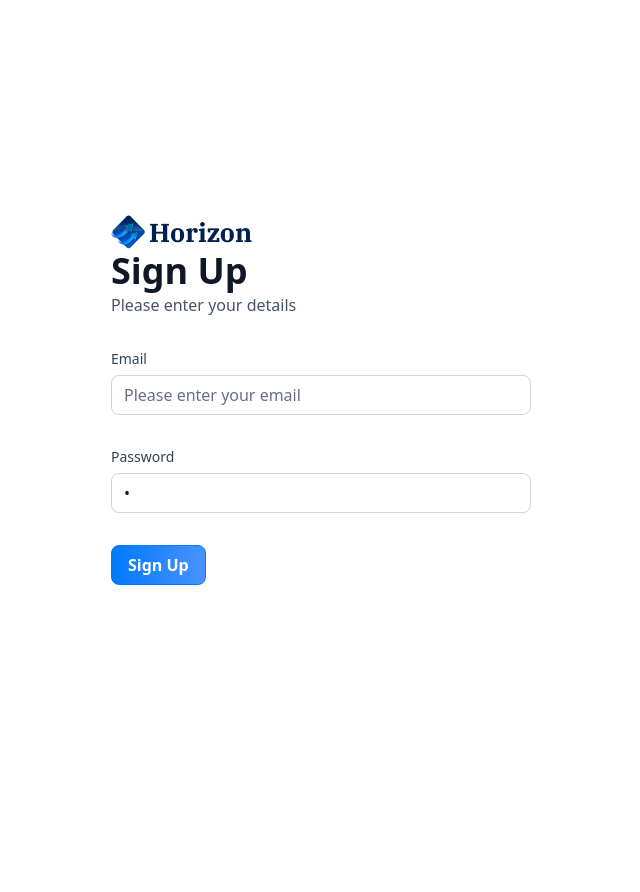
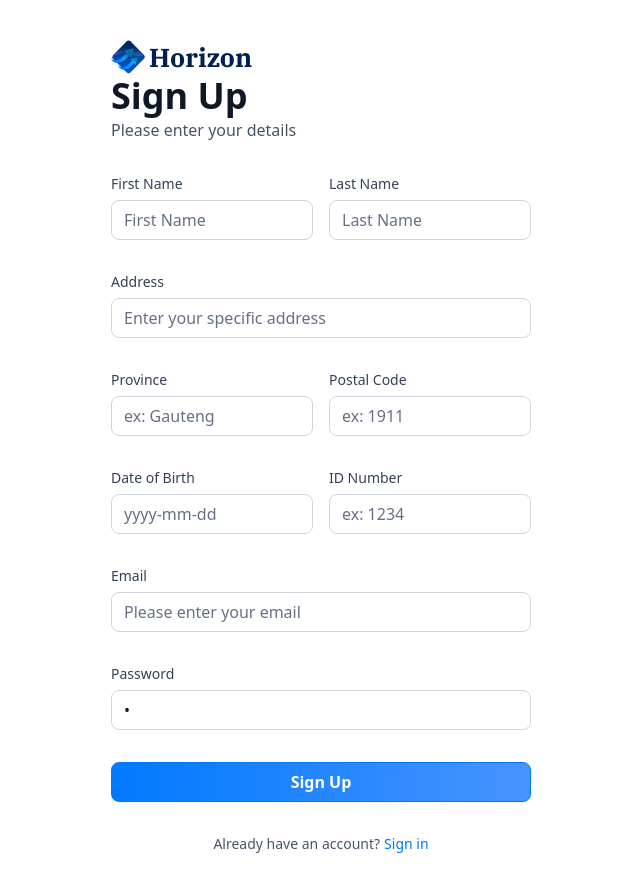
Before and after one commit to KatlegoMokale/banking, a Next.js app: page /sign-up in a window 1280 px wide. Shown: the whole page, without its empty margins (319-959 px from the left). Before the commit the page ends 800 px from the top, so only its background shows below. Built offline with nearby package versions, Linux system fonts and the light colour scheme.

Commit message:
Add Sign Up form

```diff
--- a/components/ui/AuthForm.tsx
+++ b/components/ui/AuthForm.tsx
@@ -1,13 +1,13 @@
-'use client';
-import Image from 'next/image'
-import Link from 'next/link'
-import React, { useState } from 'react'
+"use client";
+import Image from "next/image";
+import Link from "next/link";
+import React, { useState } from "react";
 
-import { z } from "zod"
-import { zodResolver } from "@hookform/resolvers/zod"
-import { useForm } from "react-hook-form"
+import { z } from "zod";
+import { zodResolver } from "@hookform/resolvers/zod";
+import { useForm } from "react-hook-form";
 
-import { Button } from "@/components/ui/button"
+import { Button } from "@/components/ui/button";
 import {
   Form,
   FormControl,
@@ -16,37 +16,38 @@
   FormItem,
   FormLabel,
   FormMessage,
-} from "@/components/ui/form"
-import { Input } from "@/components/ui/input"
-import CustomInput from './CustomInput';
-import { authFormSchema } from '@/lib/utils';
-import { Loader2 } from 'lucide-react';
+} from "@/components/ui/form";
+import { Input } from "@/components/ui/input";
+import CustomInput from "./CustomInput";
+import { authFormSchema } from "@/lib/utils";
+import { Loader2 } from "lucide-react";
 
 const formSchema = z.object({
-  email: z.string().email()
-})
+  email: z.string().email(),
+});
 
-
-const AuthForm = ({type}: {type: string}) => {
+const AuthForm = ({ type }: { type: string }) => {
   const [user, setUser] = useState(null);
   const [isLoading, setisLoading] = useState(false);
 
+  const formSchema = authFormSchema(type);
+
   // 1. Define your form.
-  const form = useForm<z.infer<typeof authFormSchema>>({
-    resolver: zodResolver(authFormSchema),
+  const form = useForm<z.infer<typeof formSchema>>({
+    resolver: zodResolver(formSchema),
     defaultValues: {
       email: "",
-      password:'0'
+      password: "0",
     },
-  })
+  });
 
   // 2. Define a submit handler.
-  function onSubmit(values: z.infer<typeof authFormSchema>) {
+  function onSubmit(values: z.infer<typeof formSchema>) {
     // Do something with the form values.
     // ✅ This will be type-safe and validated.
-    setisLoading(true)
-    console.log(values)
-    setisLoading(false)
+    setisLoading(true);
+    console.log(values);
+    setisLoading(false);
   }
 
   return (
@@ -78,30 +79,124 @@
         <div className="flex flex-col gap-4">{/* PlaidLink*/}</div>
       ) : (
         <>
+          <Form {...form}>
 
-          <Form {...form}>
-            <form onSubmit={form.handleSubmit(onSubmit)} className="space-y-8">
-              <CustomInput name="email" placeholder="Please enter your email" label="Email" control={form.control} />
+            <form onSubmit={form.handleSubmit(onSubmit)}
+            className="space-y-8">
+            {type ==='sign-up' && (
+              <>
 
-              <CustomInput name="password" placeholder="Please enter your password" label='Password' control={form.control} />
+              <div className=" flex gap-4">
 
-              <Button type="submit" className='form-btn' disabled={isLoading}>
-                {isLoading ? (
-                  <>
-                    <Loader2 size={20} className='animate-spin' /> &nbsp;
-                    Loading...
-                  </>
-                ): type === 'sign-in'? 'Sign In' : 'Sign Up'}
-              </Button>
+               <CustomInput
+                name="firstName"
+                placeholder="First Name"
+                label="First Name"
+                control={form.control}
+              />
+
+              <CustomInput
+                name="lastName"
+                placeholder="Last Name"
+                label="Last Name"
+                control={form.control}
+              />
+
+              </div>
+
+
+              <CustomInput
+                name="address1"
+                placeholder="Enter your specific address"
+                label="Address"
+                control={form.control}
+              />
+
+              <div className="flex gap-4">
+
+              <CustomInput
+                name="province"
+                placeholder="ex: Gauteng"
+                label="Province"
+                control={form.control}
+              />
+
+              <CustomInput
+                name="postalCode"
+                placeholder="ex: 1911"
+                label="Postal Code"
+                control={form.control}
+              />
+
+              </div>
+
+              <div className="flex gap-4">
+              <CustomInput
+                name="dateOfBirth"
+                placeholder="yyyy-mm-dd"
+                label="Date of Birth"
+                control={form.control}
+              />
+
+              <CustomInput
+                name="idNumber"
+                placeholder="ex: 1234"
+                label="ID Number"
+                control={form.control}
+              />
+
+              </div>
+
+              </>
+            )}
+
+              <CustomInput
+                name="email"
+                placeholder="Please enter your email"
+                label="Email"
+                control={form.control}
+              />
+
+              <CustomInput
+                name="password"
+                placeholder="Please enter your password"
+                label="Password"
+                control={form.control}
+              />
+              <div className="flex flex-col gap-4">
+                <Button type="submit" className="form-btn" disabled={isLoading}>
+                  {isLoading ? (
+                    <>
+                      <Loader2 size={20} className="animate-spin" /> &nbsp;
+                      Loading...
+                    </>
+                  ) : type === "sign-in" ? (
+                    "Sign In"
+                  ) : (
+                    "Sign Up"
+                  )}
+                </Button>
+              </div>
             </form>
           </Form>
 
-
-
+          <footer className=" flex justify-center gap-1">
+            <p className="text-14 font-normal text-gray-600">
+              {type === "sign-in"
+                ? "Don't have an account?"
+                : "Already have an account?"}
+            </p>
+            <Link
+              className="form-link"
+              href={type === "sign-in" ? "/sign-up" : "/sign-in"}
+            >
+              {type === "sign-in" ? "Sign up" : "Sign in"}
+            </Link>
+          </footer>
         </>
       )}
     </section>
   );
-}
+};
 
-export default AuthForm
+export default AuthForm;
--- a/components/ui/CustomInput.tsx
+++ b/components/ui/CustomInput.tsx
@@ -6,9 +6,11 @@
 import {z} from 'zod'
 import { authFormSchema } from '@/lib/utils'
 
+const formSchema = authFormSchema('sign-up');
+
 interface CustomInput{
-    control: Control<z.infer<typeof authFormSchema>>,
-    name: FieldPath<z.infer<typeof authFormSchema>>,
+    control: Control<z.infer<typeof formSchema>>,
+    name: FieldPath<z.infer<typeof formSchema>>,
     label: string,
     placeholder: string
 
--- a/lib/utils.ts
+++ b/lib/utils.ts
@@ -195,7 +195,18 @@
   return date > twoDaysAgo ? "Processing" : "Success";
 };
 
-export const authFormSchema = z.object({
+export const authFormSchema = (type: string) => z.object({
+  //sign up
+
+  firstName: type === 'sign-in' ? z.string().optional(): z.string().min(3),
+  lastName: type === 'sign-in' ? z.string().optional(): z.string().min(3),
+  address1: type === 'sign-in' ? z.string().optional(): z.string().min(3).max(50),
+  province: type === 'sign-in' ? z.string().optional(): z.string().min(3).max(20),
+  postalCode: type === 'sign-in' ? z.string().optional(): z.string().min(3).max(6),
+  dateOfBirth: type === 'sign-in' ? z.string().optional(): z.string().min(3),
+  idNumber: type === 'sign-in' ? z.string().optional(): z.string().min(13).max(13),
+  /// both
   email: z.string().email(),
-  password: z.string().min(8)
-})
+  password: z.string().min(8),
+
+});
```
